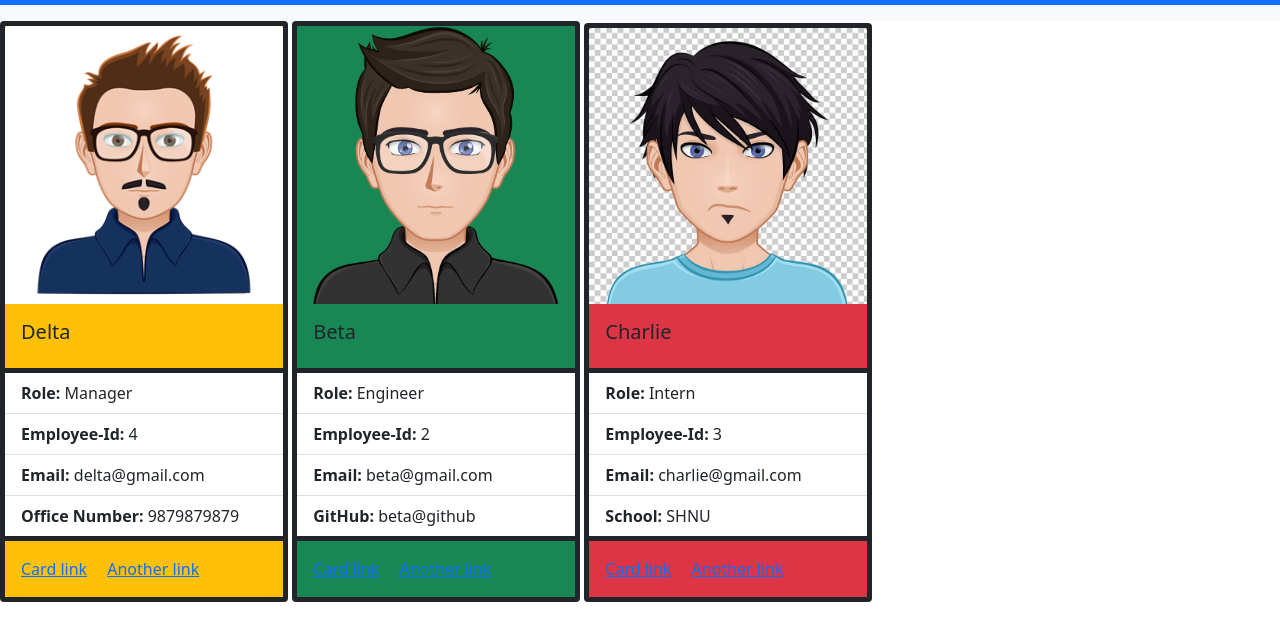
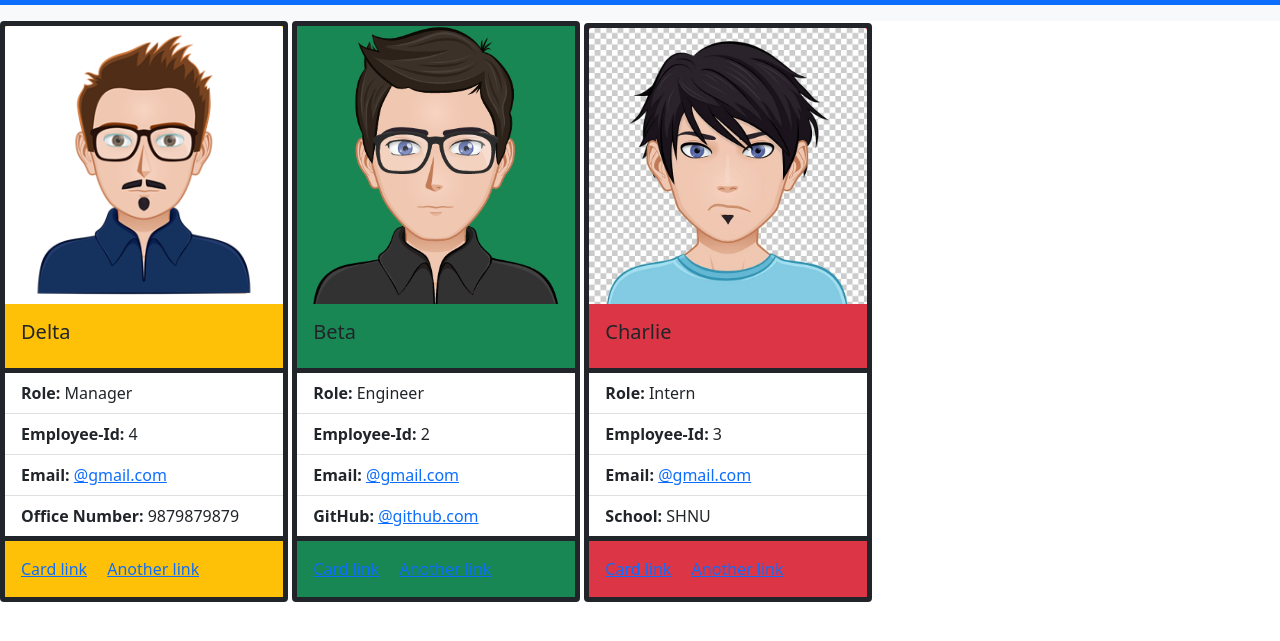
Before and after one commit to Amit-Ranjan22/Team_Profile_Generator, a website: page dist/sampleIndex.html in a window 1280 px wide. Shown: the part 111-752 px from the top of the page. Drawn offline with nearby package versions, Linux system fonts and the light colour scheme.

Commit message:
add anchor tag for email & githubid in sampleIndex.html and indexGenerator.js

```diff
--- a/dist/sampleIndex.html
+++ b/dist/sampleIndex.html
@@ -26,7 +26,7 @@
         <ul class="list-group list-group-flush">
             <li class="list-group-item"><span class="fw-bold">Role: </span> Manager</li>
             <li class="list-group-item"><span class="fw-bold">Employee-Id: </span>4</li>
-            <li class="list-group-item"><span class="fw-bold">Email: </span>delta@gmail.com</li>
+            <li class="list-group-item"><span class="fw-bold">Email: </span><a href="https://accounts.google.com/signin/v2/identifier?continue=https%3A%2F%2Fmail.google.com%2Fmail%2F&service=mail&sacu=1&rip=1&flowName=GlifWebSignIn&flowEntry=ServiceLogin">@gmail.com</a></li>
             <li class="list-group-item"><span class="fw-bold">Office Number: </span>9879879879</li>
         </ul>
         <div class="card-body">
@@ -44,8 +44,10 @@
         <ul class="list-group list-group-flush">
             <li class="list-group-item"><span class="fw-bold">Role: </span>Engineer</li>
             <li class="list-group-item"><span class="fw-bold">Employee-Id: </span> 2</li>
-            <li class="list-group-item"><span class="fw-bold">Email: </span> beta@gmail.com</li>
-            <li class="list-group-item"><span class="fw-bold">GitHub: </span> beta@github</li>
+            <li class="list-group-item"><span class="fw-bold">Email: </span> <a
+                href="https://accounts.google.com/signin/v2/identifier?continue=https%3A%2F%2Fmail.google.com%2Fmail%2F&service=mail&sacu=1&rip=1&flowName=GlifWebSignIn&flowEntry=ServiceLogin">@gmail.com</a></li>
+            <li class="list-group-item"><span class="fw-bold">GitHub: </span><a
+                href="https://github.com/login">@github.com</a></li>
         </ul>
         <div class="card-body">
             <a href="#" class="card-link">Card link</a>
@@ -62,7 +64,8 @@
         <ul class="list-group list-group-flush">
             <li class="list-group-item"><span class="fw-bold">Role: </span> Intern</li>
             <li class="list-group-item"><span class="fw-bold">Employee-Id: </span> 3</li>
-            <li class="list-group-item"><span class="fw-bold">Email: </span> charlie@gmail.com</li>
+            <li class="list-group-item"><span class="fw-bold">Email: </span> <a
+                href="https://accounts.google.com/signin/v2/identifier?continue=https%3A%2F%2Fmail.google.com%2Fmail%2F&service=mail&sacu=1&rip=1&flowName=GlifWebSignIn&flowEntry=ServiceLogin">@gmail.com</a></li>
             <li class="list-group-item"><span class="fw-bold">School: </span> SHNU</li>
         </ul>
         <div class="card-body">
```
Also changed, not shown: dist/indexGenerator.js (+5 -4 lines).
